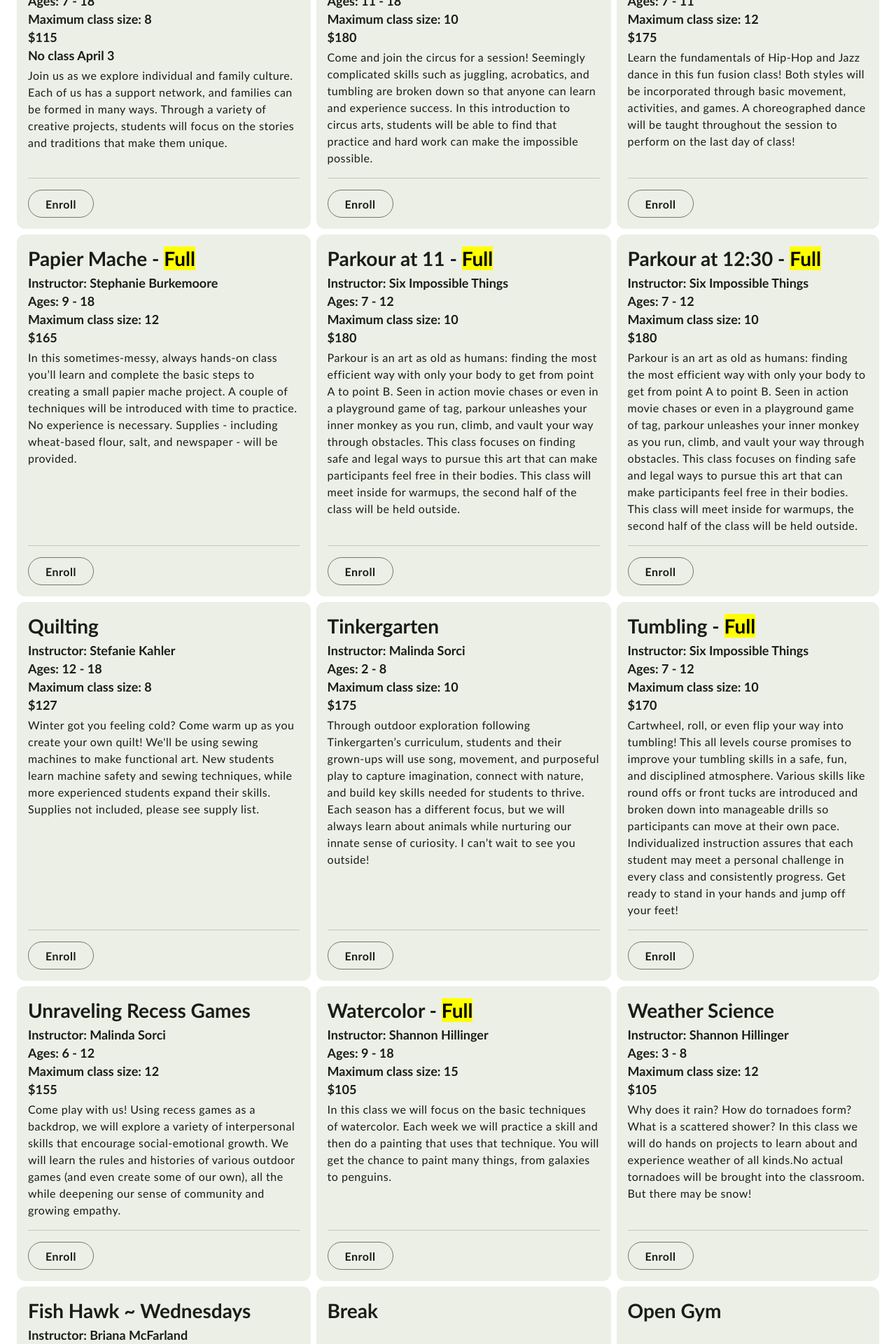
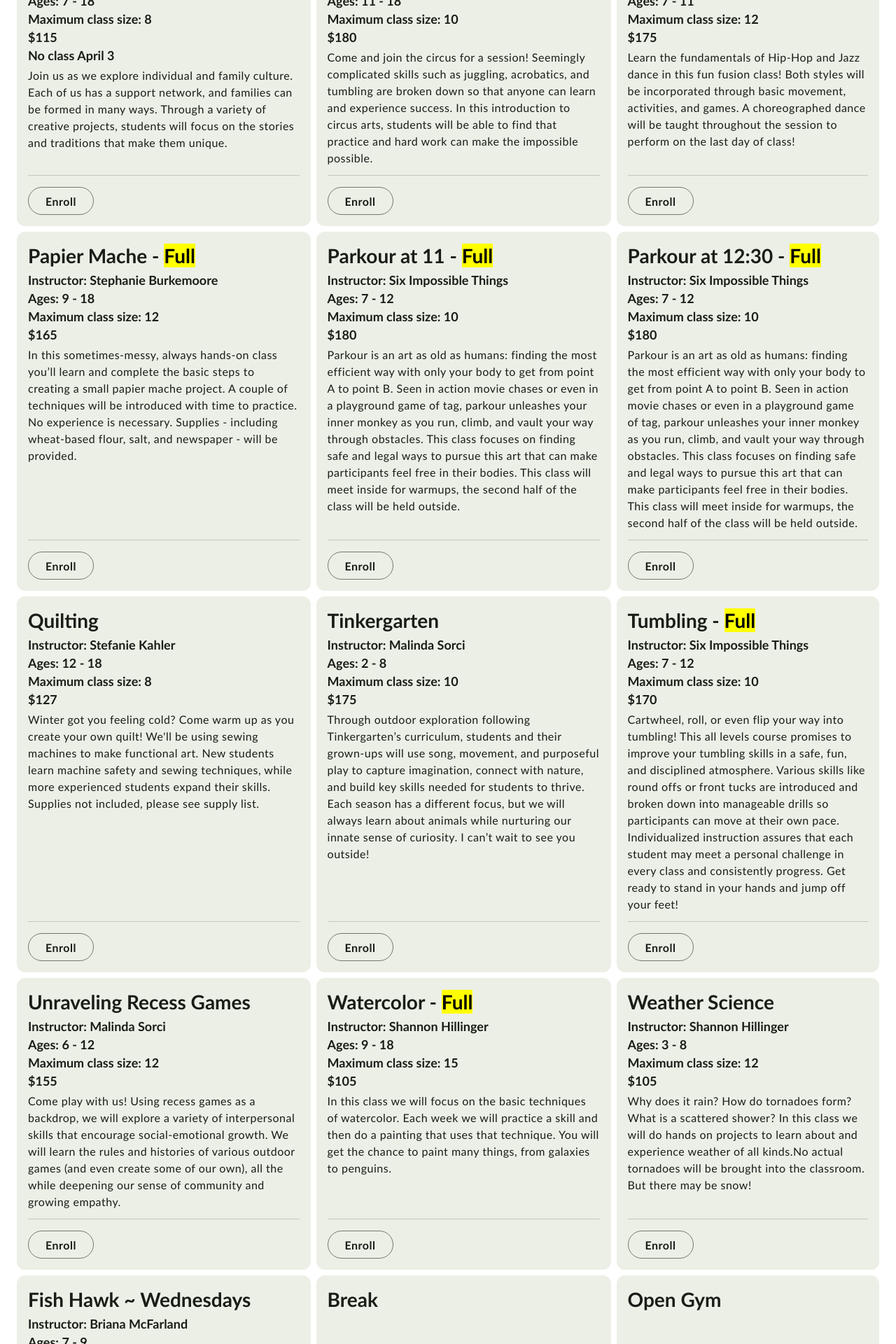
Before and after one commit to loyalheightshomeschool/loyalheightshomeschool.github.io, a Jekyll site: the page built from _quarters/2024-spring.html, in a window 1280 px wide. Shown: the part 1044-2964 px from the top of the page at 70% size. Built offline with Jekyll 4.4.1, drawn with Linux system fonts in a browser that asks for light colours.

Commit message:
Update main.scss

```diff
--- a/_sass/main.scss
+++ b/_sass/main.scss
@@ -273,7 +273,7 @@ body {
 
 .divider {
   border-top: 1px $outline-variant solid;
-  margin-top: 12px;
+  margin-top: 8px;
   margin-bottom: 12px;
 }
 
```
